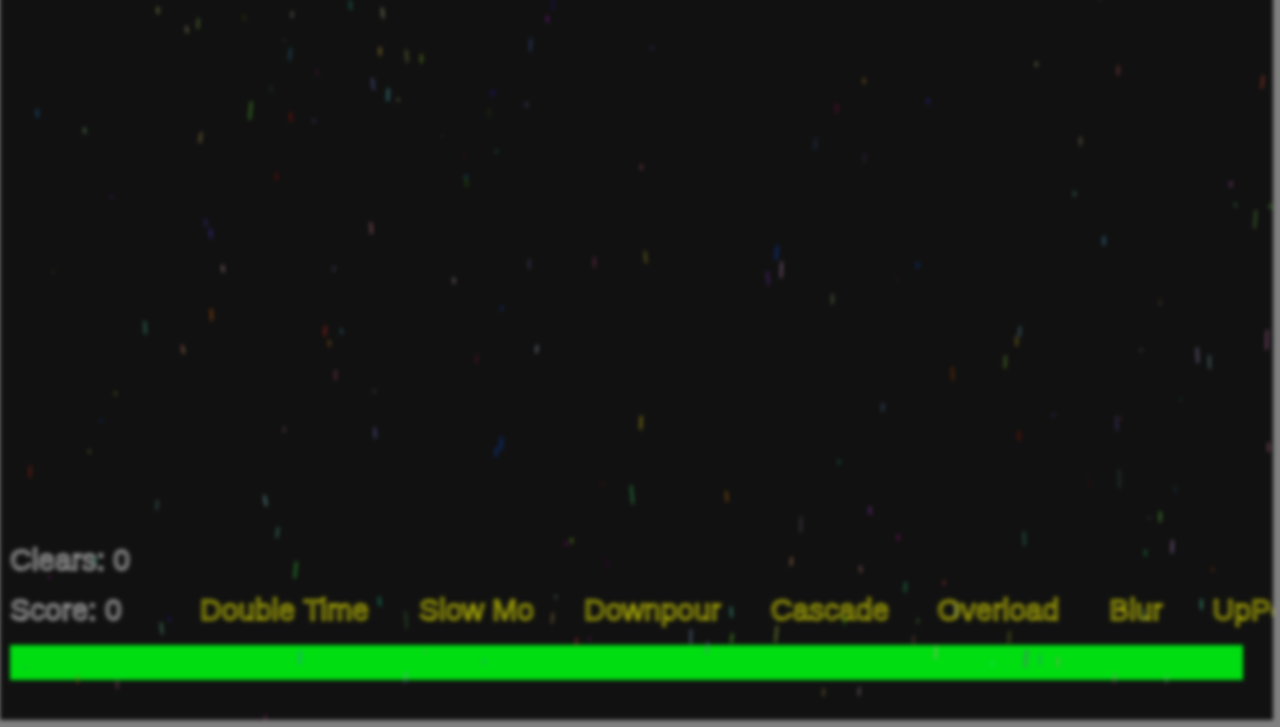
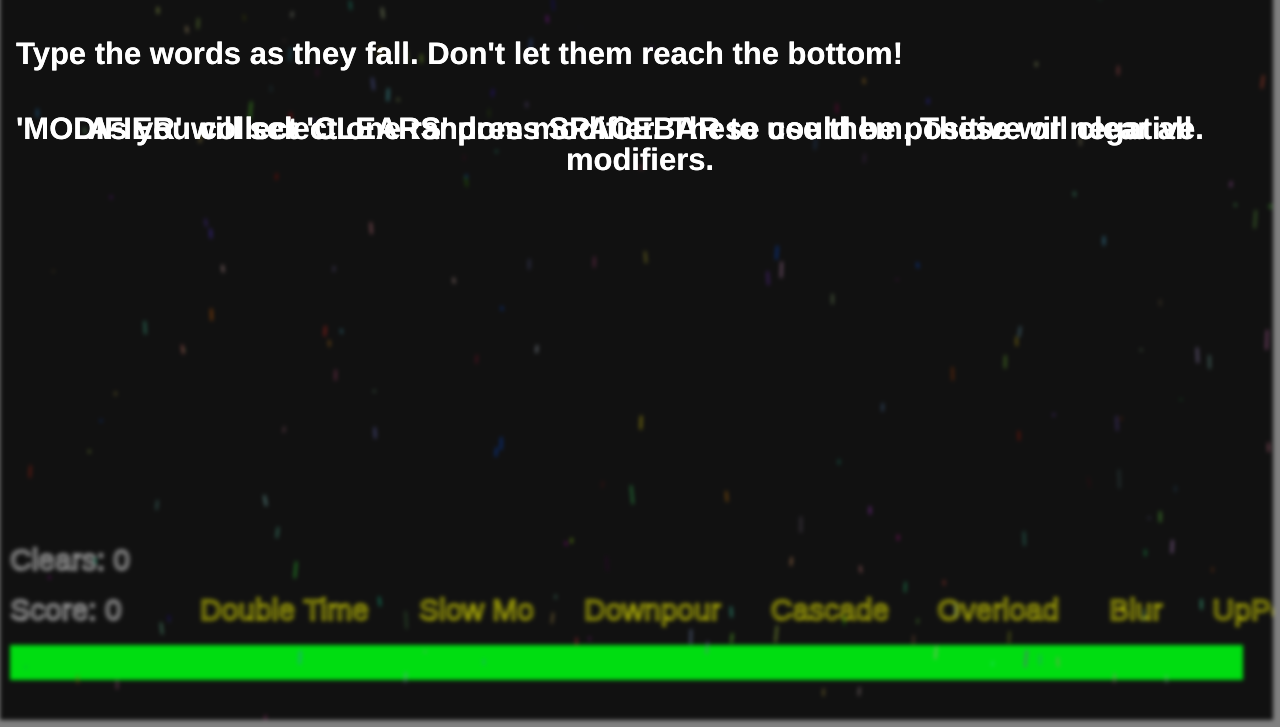
Before and after one commit to JoshOlds/WordGame, a website: page index.html in a window 1280 px wide. Shown: the part 73-800 px from the top of the page. Drawn offline with Linux system fonts and the light colour scheme.

Commit message:
Fixed modifier text updated instructions

```diff
--- a/index.html
+++ b/index.html
@@ -17,11 +17,25 @@
     </canvas>
   </div>
 
-  <div class="menu" >
+  <div class="menu">
     <h1 class="menu-text text-center" id="menu-text">
       <strong>Word</strong> Game -- Press SPACEBAR to play --
     </h1>
-
+  </div>
+  <div class="menu2">
+    <h3 class="menu-text text-center" id="menu-text">
+      Type the words as they fall. Don't let them reach the bottom!
+    </h3>
+  </div>
+  <div class="menu3">
+    <h3 class="menu-text text-center" id="menu-text">
+      'MODIFIER' will select one random modifier. These could be positive or negative.
+    </h3>
+  </div>
+  <div class="menu3">
+    <h3 class="menu-text text-center" id="menu-text">
+      As you collect 'CLEARS' press SPACEBAR to use them. These will clear all modifiers.
+    </h3>
   </div>
 
 
--- a/scss/app.scss
+++ b/scss/app.scss
@@ -19,6 +19,16 @@ body{
 .menu{
     position: absolute;
     top: 0px;
+    //left: 0px;
+}
+.menu2{
+    position: absolute;
+    top: 100px;
+    //left: 0px;
+}
+.menu3{
+    position: absolute;
+    top: 175px;
     //left: 0px;
 }
 
```
Also changed, not shown: css/app.css.
